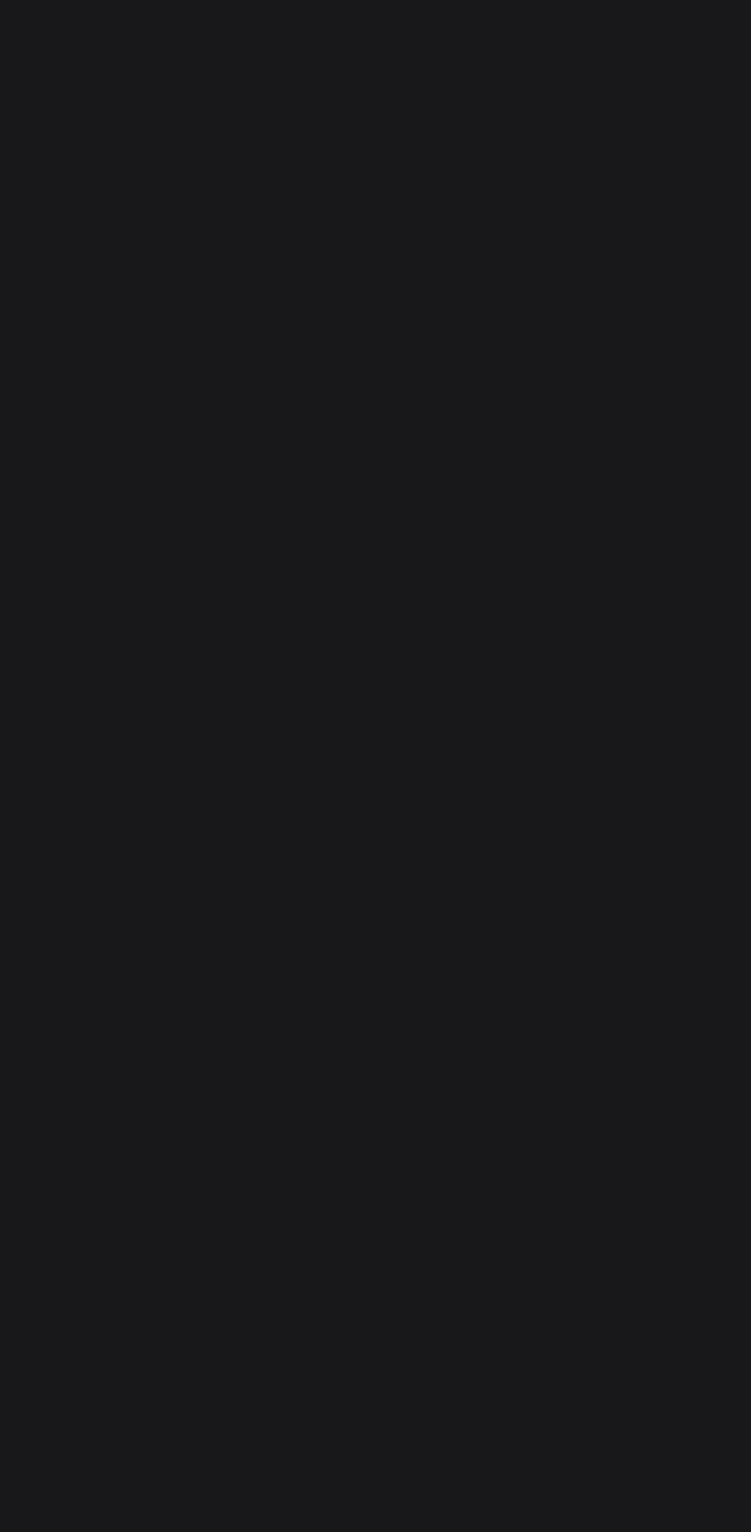
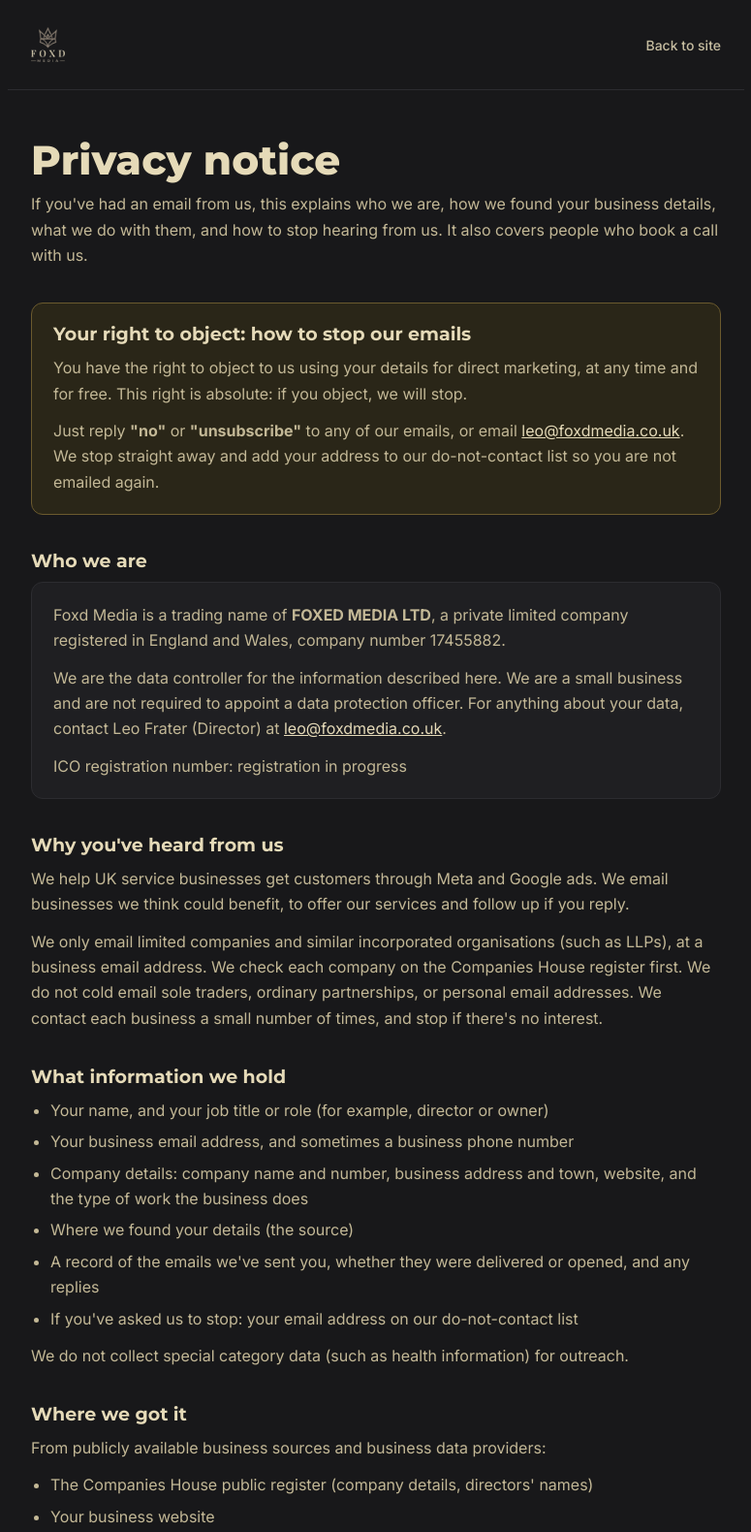
Before and after one commit to leofrater/website, a plain HTML site: page privacy/index.html in a window 1280 px wide. Shown: the top 1580 px of the page at 97% size, without its empty margins (252-1027 px from the left). Before the commit the page ends 800 px from the top, so only its background shows below. Drawn offline with Linux system fonts and the light colour scheme.

Commit message:
Fix broken page structure in privacy notice
Co-Authored-By: Claude Opus 5.5 <noreply@anthropic.com>
Claude-Session: https://claude.ai/code/session_01949JVgwfjpXXexVsaWiTi3

```diff
--- a/privacy/index.html
+++ b/privacy/index.html
@@ -32,7 +32,17 @@
   .object { background:#2a2618; border:1px solid #6b5a2e; border-radius:12px; padding:20px 22px; margin:8px 0 0; }
   .object h2 { margin-top:0; }
   .object p:last-child { margin-bottom:0; }
-  ul { margin:0 0 12p<main>
+  ul { margin:0 0 12px; padding-left:20px; }
+  li { margin:0 0 6px; }
+</style>
+</head>
+<body>
+<header>
+  <a href="/"><img src="/brand/foxd-logo.png" alt="Foxd Media" height="36" style="display:block;height:36px;width:auto"></a>
+  <nav><a href="/">Back to site</a></nav>
+</header>
+
+<main>
   <h1>Privacy notice</h1>
   <p class="lede">If you've had an email from us, this explains who we are, how we found your business details, what we do with them, and how to stop hearing from us. It also covers people who book a call with us.</p>
 
@@ -123,10 +133,6 @@
   <p>We'll update this page if anything changes. The date below shows when it was last updated.</p>
 
   <p class="updated"><em>Last updated: <span id="date">27 November 2026</span></em></p>
-</main>one month.</p>
-  <p>If you're unhappy with how we've handled your information, you can complain to the Information Commissioner's Office (<a href="https://ico.org.uk">ico.org.uk</a>, 0303 123 1113).</p>
-
-  <p class="updated"><em>Last updated: <span id="date">27 November 2026</span></em></p>
 </main>
 
 <footer>© 2026 Foxd Media · FOXED MEDIA LTD, company no. 17455882</footer>
```
